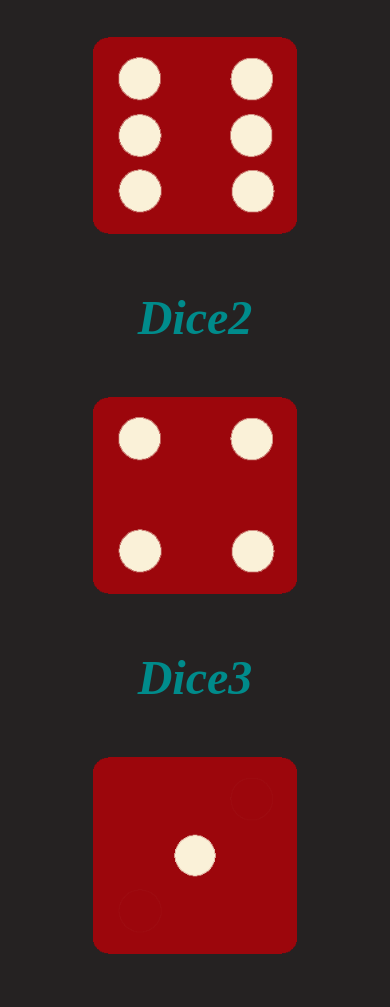
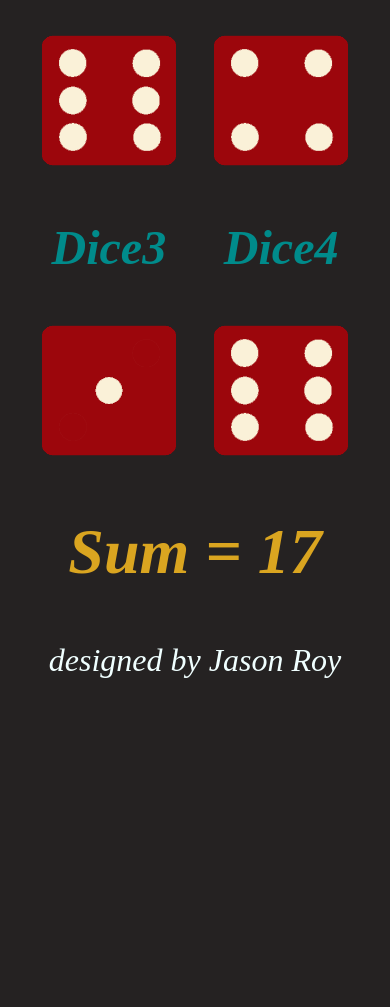
Before and after one commit to bipolar27/dice_roller, a plain HTML site: page index.html in a window 390 px wide. Shown: the part 702-1709 px from the top of the page. After the commit the page ends 1389 px from the top, so only its background shows below. Drawn offline with Linux system fonts and the light colour scheme.

Commit message:
Update styles.css

```diff
--- a/styles.css
+++ b/styles.css
@@ -10,6 +10,16 @@ body{
 .dice{
   text-align: center;
   display: inline-block;
+  width: 20%;
+}
+@media(max-width:900px){
+
+  .dice{
+    text-align: center;
+    display: inline-block;
+    width: 45%;
+  }
+
 }
 
 h1{
```
